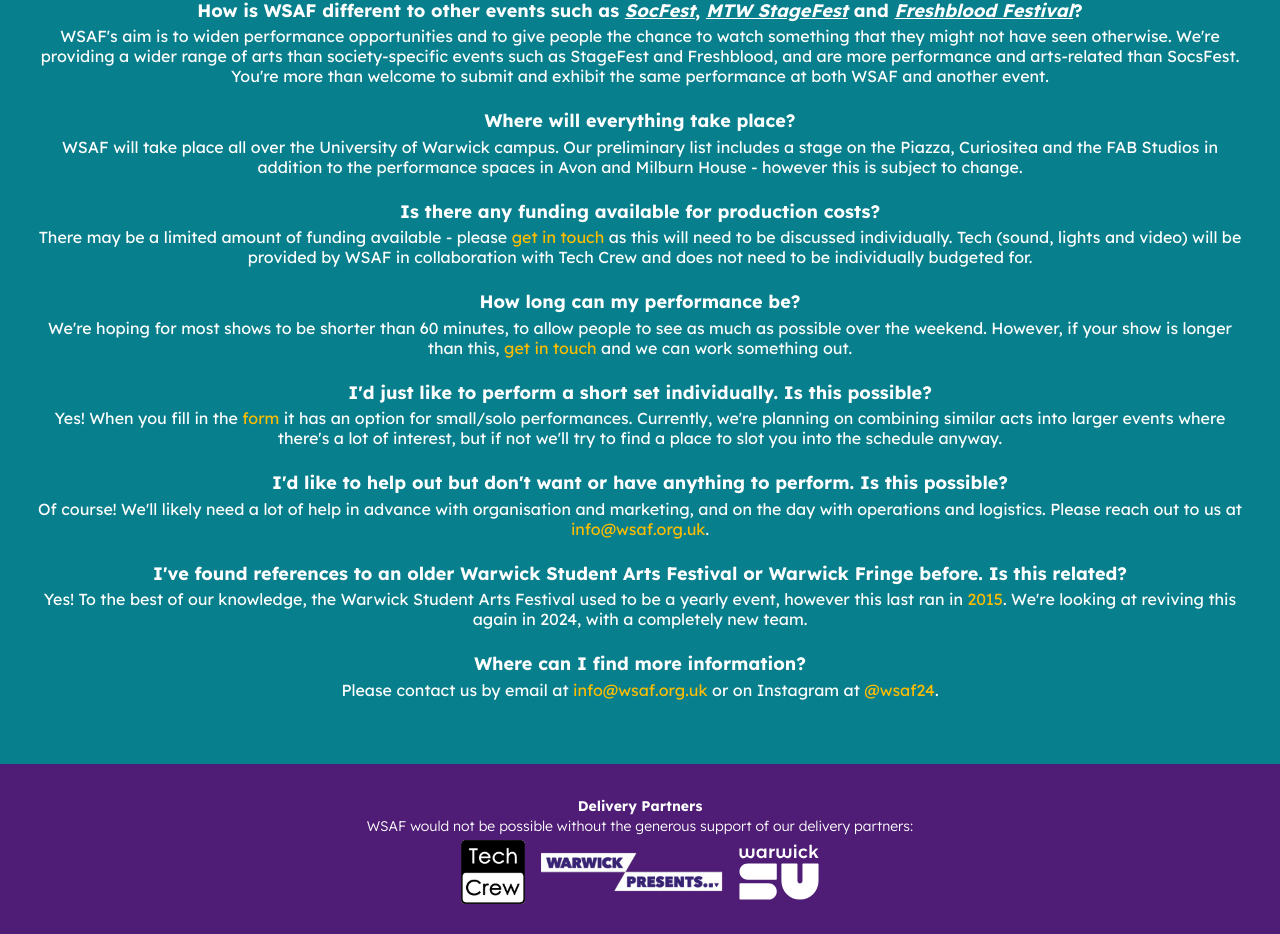
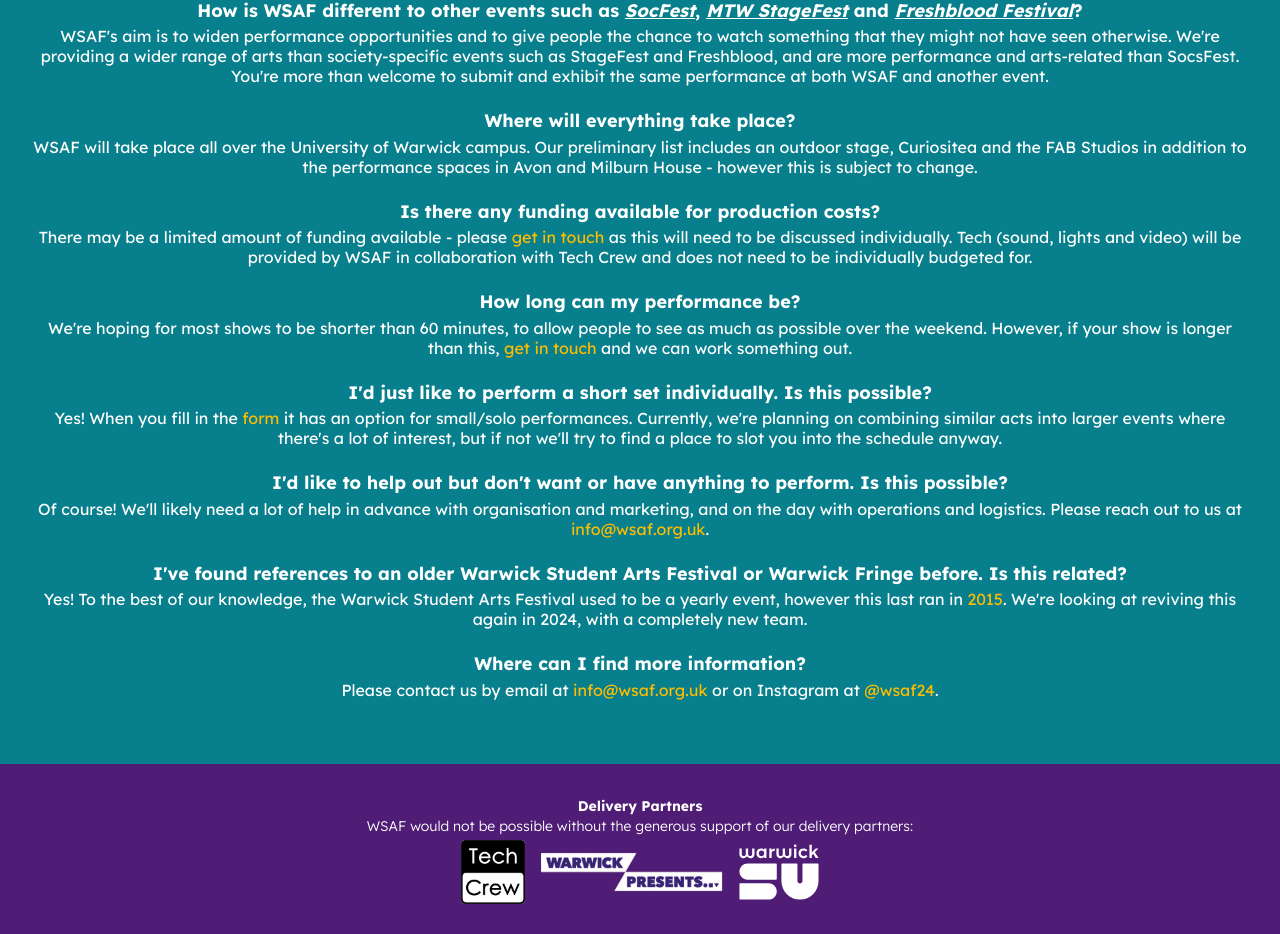
Before and after one commit to WarwickStudentArtsFestival/WSAF24-Website, a Next.js app: page / in a window 1280 px wide. Shown: the part 2240-3174 px from the top of the page. Built offline with nearby package versions, Linux system fonts and the light colour scheme.

Commit message:
:speech_balloon: Remove piazza stage

```diff
--- a/src/app/components/faq.tsx
+++ b/src/app/components/faq.tsx
@@ -60,9 +60,9 @@ export default function Faq() {
           <h3>Where will everything take place?</h3>
           <p>
             WSAF will take place all over the University of Warwick campus. Our
-            preliminary list includes a stage on the Piazza, Curiositea and the
-            FAB Studios in addition to the performance spaces in Avon and
-            Milburn House - however this is subject to change.
+            preliminary list includes an outdoor stage, Curiositea and the FAB
+            Studios in addition to the performance spaces in Avon and Milburn
+            House - however this is subject to change.
           </p>
         </div>
 
```
